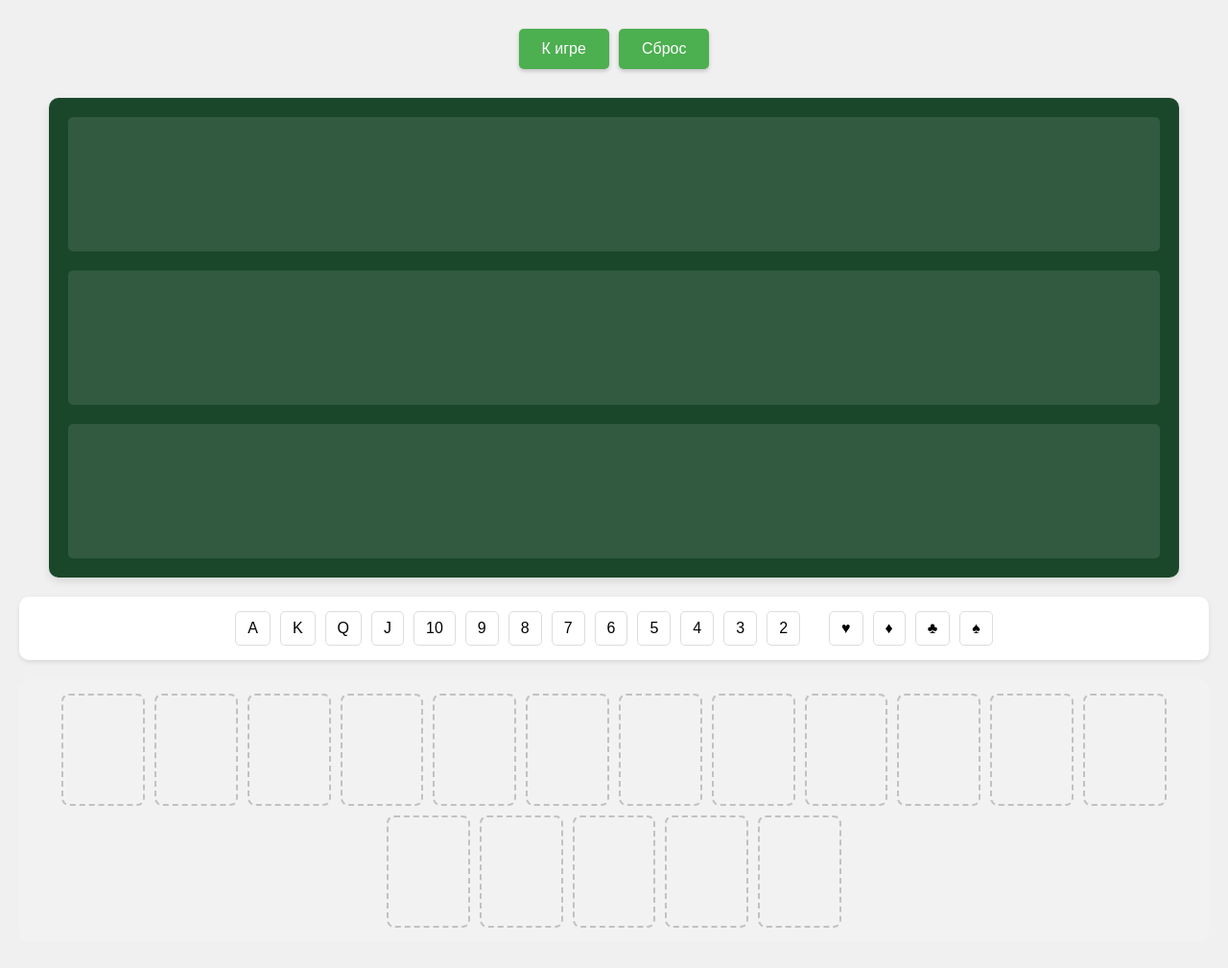
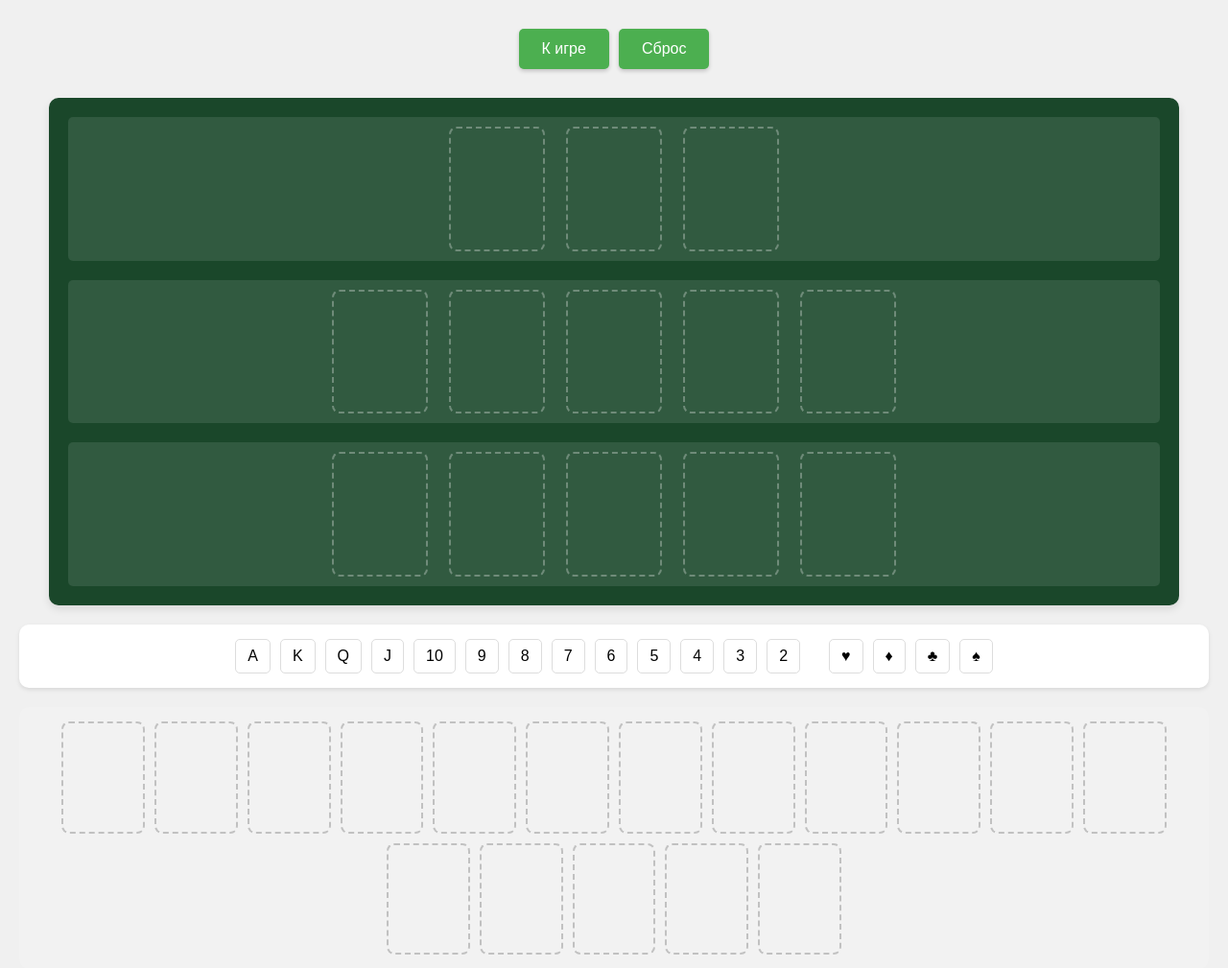
Before and after one commit to Azerus96/soncard, a Flask app: page /training in a window 1280 px wide. Shown: the top 1009 px of the page at 96% size. Before the commit the page ends 967 px from the top, so only its background shows below. Run offline with Flask 3, Linux system fonts and the light colour scheme.

Commit message:
Update training.html

```diff
--- a/templates/training.html
+++ b/templates/training.html
@@ -194,8 +194,20 @@
             background-color: rgba(76,175,80,0.1);
         }
 
-        /* Общие стили для мобильных устройств */
-        @media (max-width: 768px) {
+
+        .card-slot {
+            width: calc(70px + 2vw);
+            height: calc(100px + 2vw);
+            border: 2px dashed rgba(255,255,255,0.3);
+            border-radius: 8px;
+            flex-shrink: 0;
+            transition: all 0.3s ease;
+            display: flex;
+            justify-content: center;
+            align-items: center;
+        }
+
+        @media (max-width: 768px) { /*  Mobile styles */
             body {
                 padding: 10px;
                 padding-bottom: 120px;
@@ -282,16 +294,14 @@
             <div class="selector-item" data-rank="2">2</div>
         </div>
         <div class="suit-selector">
-            <div class="selector-item" data-suit="">♥</div>
-            <div class="selector-item" data-suit="">♦</div>
-            <div class="selector-item" data-suit="">♣</div>
-            <div class="selector-item" data-suit="">♠</div>
+            <div class="selector-item" data-suit="♥">♥</div>
+            <div class="selector-item" data-suit="♦">♦</div>
+            <div class="selector-item" data-suit="♣">♣</div>
+            <div class="selector-item" data-suit="♠">♠</div>
         </div>
     </div>
 
-    <div class="combination-area">
-        <!-- 17 слотов будут добавлены через JavaScript -->
-    </div>
+    <div class="combination-area"></div>
 
     <script>
         let activeSlot = null;
@@ -300,7 +310,6 @@
         let usedCards = new Set();
 
         const cardDesigns = {
-            // Базовый шаблон SVG карты
             template: (rank, suit, color) => `
                 <svg viewBox="0 0 100 140" class="card-svg">
                     <defs>
@@ -309,19 +318,10 @@
                             <stop offset="100%" style="stop-color:#f0f0f0"/>
                         </linearGradient>
                     </defs>
-                    <rect width="100" height="140" rx="10" fill="url(#card-gradient)"
-                          stroke="#ddd" stroke-width="2"/>
+                    <rect width="100" height="140" rx="10" fill="url(#card-gradient)" stroke="#ddd" stroke-width="2"/>
                     <g class="card-content" transform="translate(50, 70)">
-                        <!-- Ранг -->
-                        <text x="0" y="0" text-anchor="middle" font-size="30"
-                              font-weight="bold" fill="${color}">
-                            ${rank}
-                        </text>
-                        <!-- Масть -->
-                        <text x="0" y="25" text-anchor="middle" font-size="30"
-                              fill="${color}">
-                            ${suit}
-                        </text>
+                        <text x="0" y="0" text-anchor="middle" font-size="30" font-weight="bold" fill="${color}">${rank}</text>
+                        <text x="0" y="25" text-anchor="middle" font-size="30" fill="${color}">${suit}</text>
                     </g>
                 </svg>
             `
@@ -335,13 +335,10 @@
 
             const color = (cardData.suit === '♥' || cardData.suit === '♦') ? '#e44145' : '#2d2d2d';
             const svg = cardDesigns.template(cardData.rank, cardData.suit, color);
-
             card.innerHTML = svg;
 
-            // Добавляем анимацию появления
             card.style.opacity = '0';
             card.style.transform = 'scale(0.9)';
-
             requestAnimationFrame(() => {
                 card.style.transition = 'all 0.3s ease';
                 card.style.opacity = '1';
@@ -355,15 +352,11 @@
             const combinationArea = document.querySelector('.combination-area');
             combinationArea.innerHTML = '';
 
-            // Создаем 17 слотов
             for (let i = 0; i < 17; i++) {
                 const slot = document.createElement('div');
                 slot.className = 'combination-slot';
-
-                // Обработчик клика
                 slot.addEventListener('click', () => selectSlot(slot));
 
-                // Обработчики для мобильных устройств
                 let touchStartY = 0;
                 slot.addEventListener('touchstart', (e) => {
                     if (slot.children.length > 0) {
@@ -376,7 +369,6 @@
                         const touchY = e.touches[0].clientY;
                         const card = slot.children[0];
                         const deltaY = touchY - touchStartY;
-
                         if (Math.abs(deltaY) > 50) {
                             card.style.opacity = '0.5';
                         }
@@ -387,7 +379,6 @@
                     if (slot.children.length > 0) {
                         const touchY = e.changedTouches[0].clientY;
                         const deltaY = touchY - touchStartY;
-
                         if (Math.abs(deltaY) > 50) {
                             const card = slot.children[0];
                             const cardData = {
@@ -402,11 +393,9 @@
                         }
                     }
                 });
-
                 combinationArea.appendChild(slot);
             }
 
-            // Добавляем обработчики для селекторов
             document.querySelectorAll('.selector-item').forEach(item => {
                 item.addEventListener('click', () => {
                     if (item.dataset.rank) {
@@ -434,6 +423,7 @@
             updateSelection();
         }
 
+
         function updateSelection(type) {
             const rankItems = document.querySelectorAll('.rank-selector .selector-item');
             const suitItems = document.querySelectorAll('.suit-selector .selector-item');
@@ -452,13 +442,18 @@
             updateSelectors();
         }
 
+
         function updateSelectors() {
+            const suitItems = document.querySelectorAll('.suit-selector .selector-item');
+
             document.querySelectorAll('.selector-item').forEach(item => {
                 if (item.dataset.rank && selectedSuit) {
                     item.classList.toggle('disabled', !isCardAvailable(item.dataset.rank, selectedSuit));
                 }
                 if (item.dataset.suit && selectedRank) {
-                    item.classList.toggle('disabled', !isCardAvailable(selectedRank, item.dataset.suit));
+                    suitItems.forEach(suitItem => suitItem.classList.remove('selected'));
+                    item.classList.add('selected');
+                    selectedSuit = item.dataset.suit;
                 }
             });
         }
@@ -477,15 +472,7 @@
 
                 const card = createCard({rank: selectedRank, suit: selectedSuit});
 
-                if (activeSlot.children.length > 0) {
-                    const oldCard = activeSlot.children[0];
-                    usedCards.delete(`${oldCard.dataset.rank}${oldCard.dataset.suit}`);
-                    // Анимация удаления старой карты
-                    oldCard.style.opacity = '0';
-                    oldCard.style.transform = 'scale(0.9)';
-                    setTimeout(() => oldCard.remove(), 300);
-                }
-
+                activeSlot.innerHTML = '';
                 activeSlot.appendChild(card);
                 usedCards.add(`${selectedRank}${selectedSuit}`);
 
@@ -496,6 +483,7 @@
                 updateSelection();
             }
         }
+
 
         function setupTable() {
             const topRow = document.getElementById('top-row');
@@ -515,7 +503,7 @@
                 const slot = document.createElement('div');
                 slot.className = 'card-slot';
                 middleRow.appendChild(slot);
-              }
+            }
             for (let i = 0; i < 5; i++) {
                 const slot = document.createElement('div');
                 slot.className = 'card-slot';
@@ -532,7 +520,6 @@
             updateSelection();
         }
 
-        // Инициализация при загрузке страницы
         document.addEventListener('DOMContentLoaded', () => {
             setupTrainingArea();
         });
```
